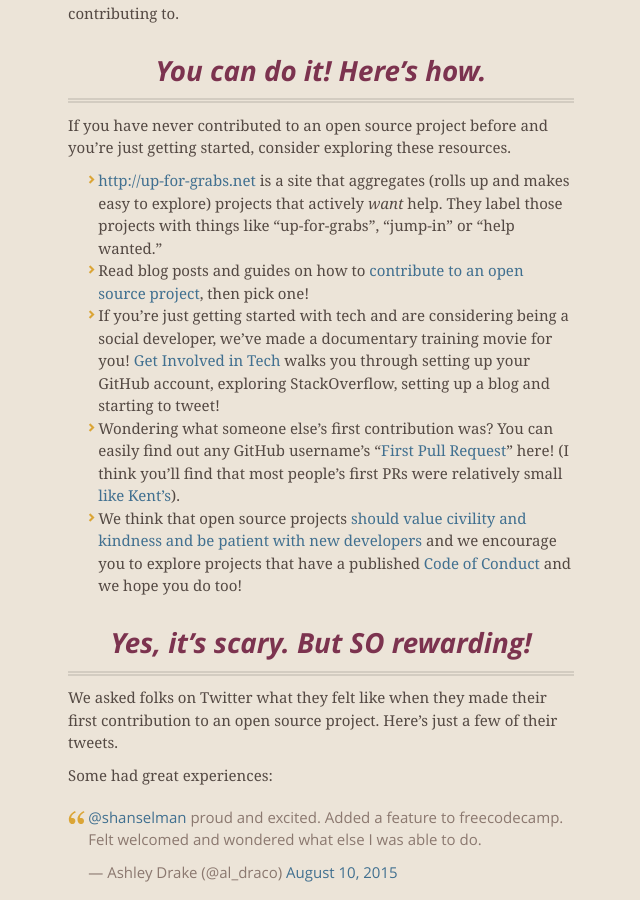
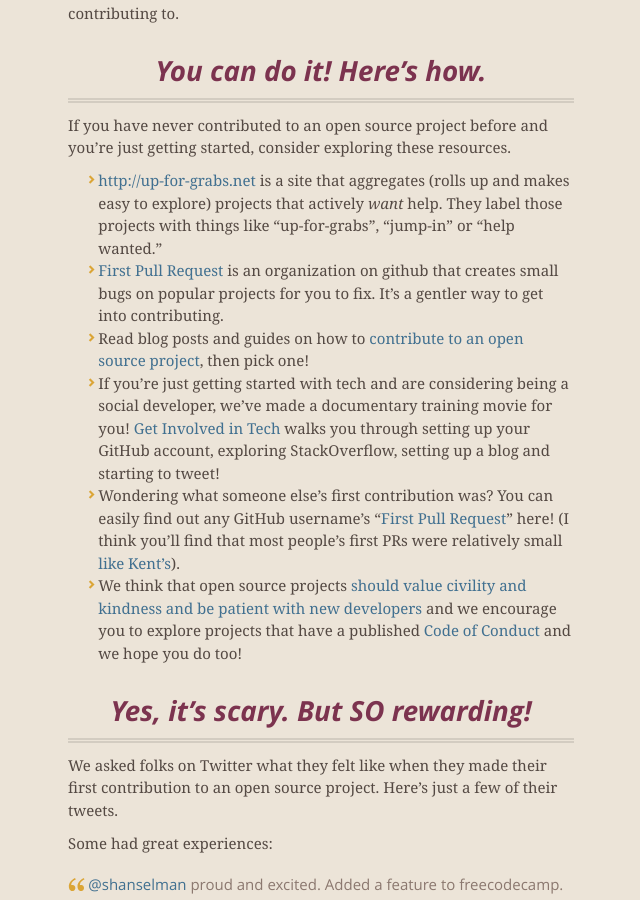
Before and after one commit to shanselman/firsttimersonly, a Jekyll site: the page built from index.md, in a window 1280 px wide and 900 px high, scrolled down 355 px. Shown: the whole window, without its empty margins (319-959 px from the left). Built offline with Jekyll 4.4.1, drawn with Linux system fonts in a browser that asks for light colours; nearby versions of some CDN libraries; comment, search, counter and statistics services are not loaded; our own code applies the rules of GitHub Pages for plain Markdown files.

Commit message:
Add First Pull Request as resource
Put a link and info for [First Pull Request](https://github.com/firstpr).

```diff
--- a/index.md
+++ b/index.md
@@ -9,6 +9,8 @@ Contributing to open source for the first time can be scary and a little overwhe
 If you have never contributed to an open source project before and you're just getting started, consider exploring these resources.
 
 * [http://up-for-grabs.net](http://up-for-grabs.net) is a site that aggregates (rolls up and makes easy to explore) projects that actively *want* help. They label those projects with things like "up-for-grabs", "jump-in" or "help wanted."
+* [First Pull Request](https://github.com/firstpr) is an organization on github that creates small bugs on popular projects
+for you to fix. It's a gentler way to get into contributing.
 * Read blog posts and guides on how to [contribute to an open source project](http://www.hanselman.com/blog/GetInvolvedInOpenSourceTodayHowToContributeAPatchToAGitHubHostedOpenSourceProjectLikeCode52.aspx), then pick one!
 * If you're just getting started with tech and are considering being a social developer, we've made a documentary training movie for you! [Get Involved in Tech](http://www.getinvolvedintech.com) walks you through setting up your GitHub account, exploring StackOverflow, setting up a blog and starting to tweet!
 * Wondering what someone else's first contribution was? You can easily find out any GitHub username's "[First Pull Request](http://firstpr.me/)" here! (I think you'll find that most people's first PRs were relatively small [like Kent's](http://firstpr.me/#kentcdodds)).
```
